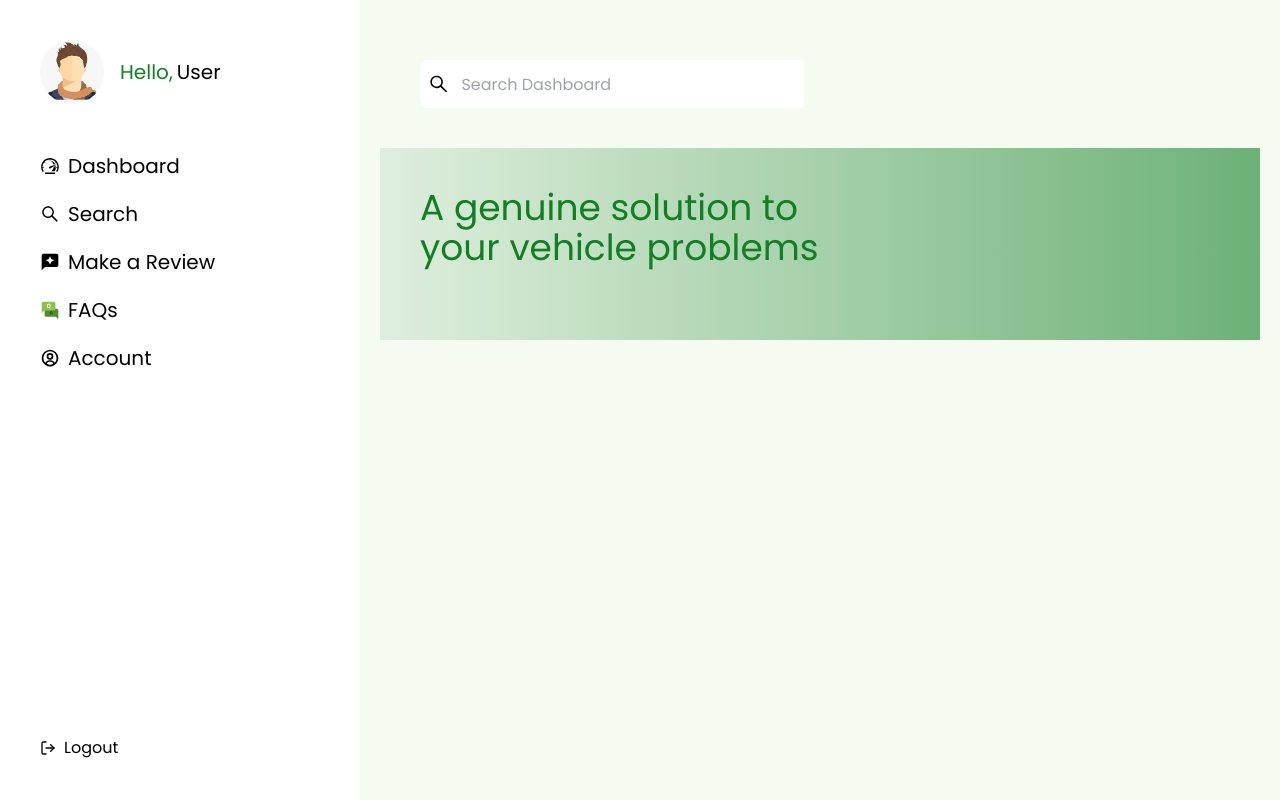
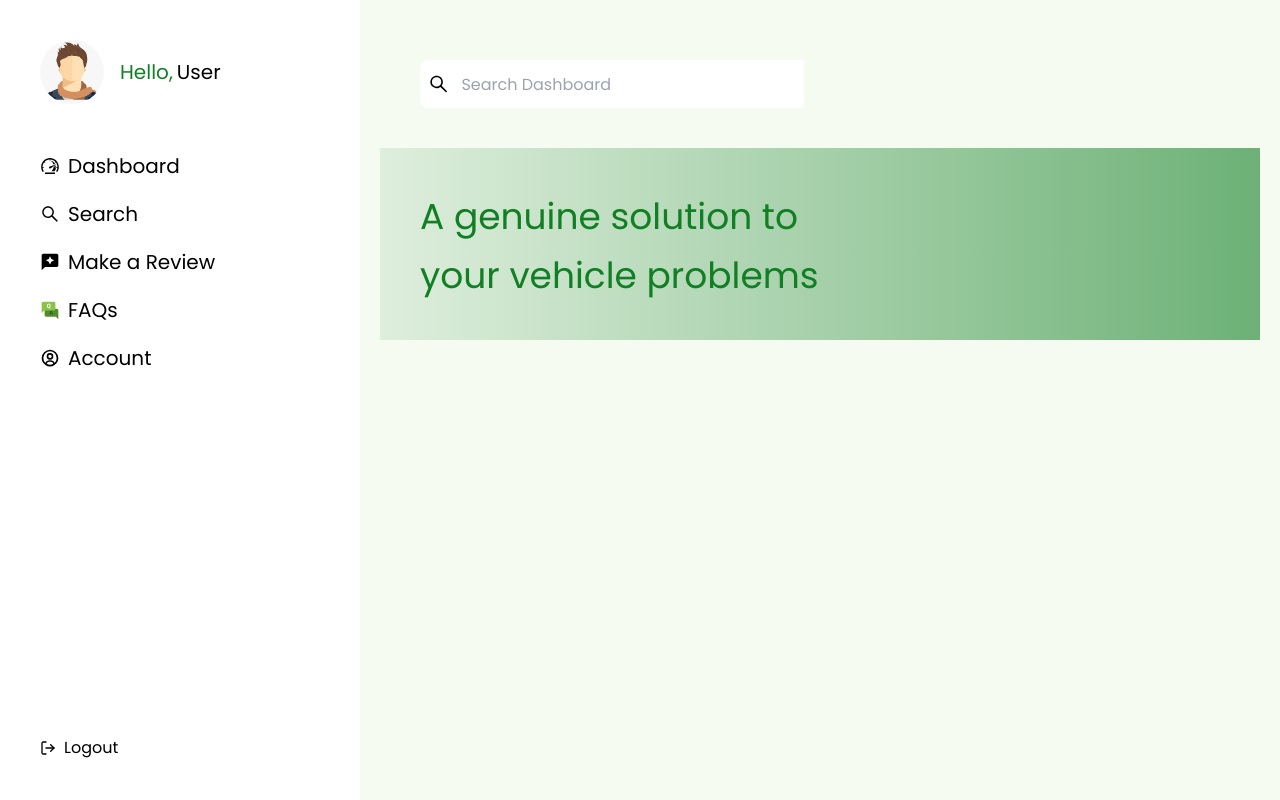
Before and after one commit to mog-rn/eGarage, a Next.js app in the folder web-client/: page /dashboard in a window 1280 px wide. Built offline with nearby package versions, Linux system fonts and the light colour scheme.

Commit message:
added the line height to my dashboard banner text

```diff
--- a/web-client/components/DashboardBanner.jsx
+++ b/web-client/components/DashboardBanner.jsx
@@ -4,7 +4,7 @@ const DashboardBanner = () => {
   return (
     <div className='h-48 bg-gradient-to-r from-[#118024]/10  to-[#118024]/60
     p-10 '>
-        <h1 className='text-4xl w-[400px] text-[#118024]'>A genuine solution to your vehicle problems</h1>
+        <h1 className='text-4xl w-[400px] text-[#118024] leading-relaxed'>A genuine solution to your vehicle problems</h1>
         <div>
             {/* Image */}
         </div>
```
